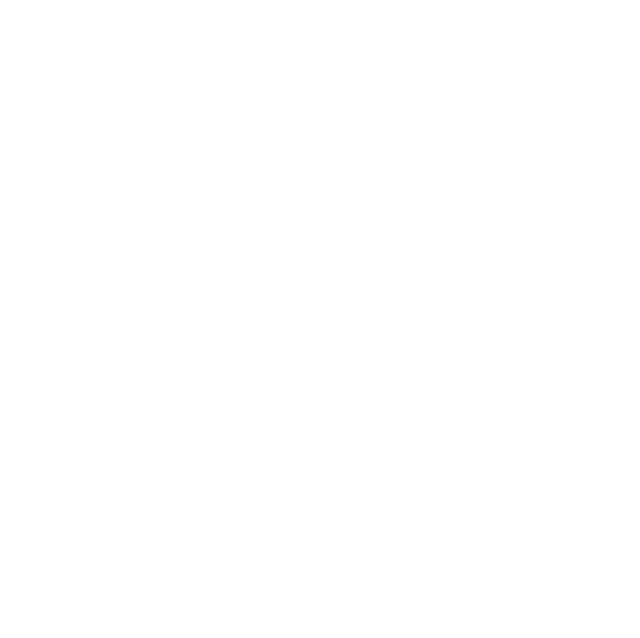
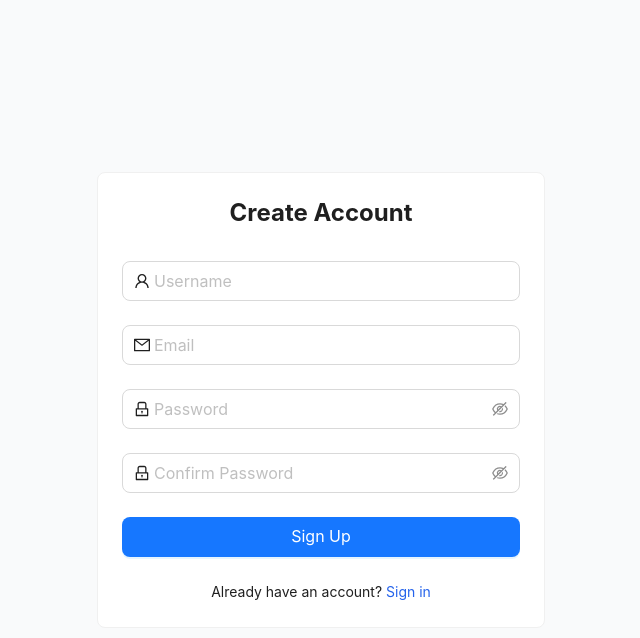
Before and after one commit to junkun0129/PiDiCa-front, a React (Vite) app: page /signin in a window 1280 px wide. Both pictures are taken after a click on the link "Sign up now". Shown: the top 638 px of the page, without its empty margins (319-959 px from the left). Built offline with nearby package versions, Linux system fonts and the light colour scheme.

Commit message:
implemented with auth system

```diff
--- a/src/AppLayout.tsx
+++ b/src/AppLayout.tsx
@@ -1,6 +1,6 @@
 import { Card, Layout, Menu, MenuProps } from "antd";
 import Sider from "antd/es/layout/Sider";
-import { appRoute, appStyle } from "./const";
+import { appRoute, appStyle, COOKIES } from "./const";
 import { Content } from "antd/es/layout/layout";
 import { Outlet, useLocation, useNavigate } from "react-router-dom";
 import { useEffect, useState } from "react";
@@ -17,7 +17,7 @@ const {
 
 const AppLayout = () => {
   const navigate = useNavigate();
-  const isSigned = getCookie("is-signed-in");
+  const isSigned = getCookie(COOKIES.isLoggedin);
   if (!isSigned) {
     navigate("/signin");
   }
--- a/src/api/auth.api.ts
+++ b/src/api/auth.api.ts
@@ -1,19 +1,36 @@
 import { fetchRequest } from "./helper.api";
 type SiginInApiBody = {
-  username: string;
+  email: string;
   password: string;
 };
-const signupApi = async (body: SiginInApiBody) => {
-  const response = await fetchRequest(`/auth/signup`, "POST", body);
+
+type SigninApiRes = {
+  data: {
+    token: string;
+    user: {
+      cd: string;
+      username: string;
+      email: string;
+    };
+  };
+  result: "success" | "failed";
+};
+export const signinApi = async (
+  body: SiginInApiBody
+): Promise<SigninApiRes> => {
+  const response = await fetchRequest(`/auth/signin`, "POST", body, true);
   return response;
 };
 
-type SIgnUpApiBody = {
+type SignUpApiBody = {
   username: string;
   password: string;
   email: string;
 };
-const signinApi = async (body: SIgnUpApiBody) => {
-  const response = await fetchRequest(`/auth/signin`, "POST", body);
+type SignupApiRes = {
+  result: "success" | "failed";
+};
+export const signupApi = async (body: SignUpApiBody): Promise<SignupApiRes> => {
+  const response = await fetchRequest(`/auth/signup`, "POST", body, true);
   return response;
 };
--- a/src/api/helper.api.ts
+++ b/src/api/helper.api.ts
@@ -1,14 +1,44 @@
-import { getCookie } from "../helpers/util";
+import { getCookie, resetAllCookies, setCookie } from "../helpers/util";
 
-export const fetchRequest = async (url: string, method: string, body?: any) => {
+export const fetchRequest = async (
+  url: string,
+  method: string,
+  body?: any,
+  isauth: boolean = false
+) => {
+  try {
     const token = getCookie("pidica-token");
+
     const headers = new Headers();
+
+    if (!isauth) {
+      if (!token) {
+        resetAllCookies();
+        // window.location.href = "/signin";
+      }
       headers.append("Authorization", `Bearer ${token}`);
+    }
+
     headers.append("Content-Type", "application/json");
-  const response = await fetch(url, {
+    const urlWithBase = `${import.meta.env.VITE_BASE_URL}${url}`;
+    const response = await fetch(urlWithBase, {
       method,
       headers,
       body: JSON.stringify(body),
     });
-  return response;
+    if (response.status === 401) {
+      handleAuthError();
+      return { result: "failed" };
+    }
+
+    return response.json();
+  } catch (error) {
+    console.error(error);
+    return { result: "failed" };
+  }
 };
+
+const handleAuthError = () => {
+  resetAllCookies();
+  window.location.href = "/signin";
+};
--- a/src/const.ts
+++ b/src/const.ts
@@ -6,13 +6,21 @@ export const appStyle = {
 
 export const appRoute = {
   dashboard: "dashboard",
-  reportRegister: "report-register",
-  reportManage: "report-manage",
-  taskManage: "task-manage",
-  projectManage: "project-manage",
-  userManage: "user-manage",
-  attendManage: "attend-manage",
-  setting: "settings",
+  reportRegister: "/report-register",
+  reportManage: "/report-manage",
+  taskManage: "/task-manage",
+  projectManage: "/project-manage",
+  userManage: "/user-manage",
+  attendManage: "/attend-manage",
+  setting: "/settings",
   signup: "signup",
   signin: "signin",
 };
+
+export const COOKIES = {
+  token: "pidica-token",
+  email: "pidica-email",
+  cd: "pidica-cd",
+  name: "pidica-name",
+  isLoggedin: "is-loggedin",
+};
--- a/src/helpers/util.ts
+++ b/src/helpers/util.ts
@@ -1,3 +1,5 @@
+import { COOKIES } from "../const";
+
 export const getCookie = (name: string) => {
   const cookie = document.cookie;
   const cookieArray = cookie.split("; ");
@@ -15,3 +17,9 @@ export const setCookie = (name: string, value: string, days: number = 1) => {
   date.setTime(date.getTime() + days * 24 * 60 * 60 * 1000);
   document.cookie = `${name}=${value};expires=${date.toUTCString()}`;
 };
+
+export const resetAllCookies = () => {
+  Object.values(COOKIES).forEach((cookieName) => {
+    document.cookie = `${cookieName}=; expires=Thu, 01 Jan 1970 00:00:00 UTC; path=/;`;
+  });
+};
--- a/src/pages/SigninPage.tsx
+++ b/src/pages/SigninPage.tsx
@@ -3,6 +3,8 @@ import { Form, Input, Button, Checkbox, Card, message } from "antd";
 import { UserOutlined, LockOutlined } from "@ant-design/icons";
 import { useNavigate } from "react-router-dom";
 import { setCookie } from "../helpers/util";
+import { signinApi } from "../api/auth.api";
+import { appRoute, COOKIES } from "../const";
 
 interface LoginFormData {
   username: string;
@@ -18,9 +20,20 @@ const SigninPage: React.FC = () => {
     try {
       setLoading(true);
       // API call would go here
-      setCookie("pidica-token", "1234");
+      const response = await signinApi({
+        email: values.username,
+        password: values.password,
+      });
+      if (response.result === "failed") {
+        throw new Error("Login failed!");
+      }
+      setCookie(COOKIES.token, response.data.token);
+      setCookie(COOKIES.email, response.data.user.email);
+      setCookie(COOKIES.cd, response.data.user.cd);
+      setCookie(COOKIES.name, response.data.user.username);
+      setCookie(COOKIES.isLoggedin, "true");
       message.success("Login successful!");
-      navigate("/dashboard");
+      navigate(appRoute.reportManage);
     } catch (error) {
       message.error("Login failed!");
     } finally {
--- a/src/pages/SignupPage.tsx
+++ b/src/pages/SignupPage.tsx
@@ -1,7 +1,129 @@
-import React from "react";
+import React, { useState } from "react";
+import { Form, Input, Button, Card, message } from "antd";
+import { UserOutlined, LockOutlined, MailOutlined } from "@ant-design/icons";
+import { useNavigate } from "react-router-dom";
+import { signupApi } from "../api/auth.api";
 
-const SignupPage = () => {
-  return <div></div>;
+interface SignupFormData {
+  username: string;
+  email: string;
+  password: string;
+  confirmPassword: string;
+}
+
+const SignupPage: React.FC = () => {
+  const [loading, setLoading] = useState(false);
+  const navigate = useNavigate();
+
+  const onFinish = async (values: SignupFormData) => {
+    try {
+      setLoading(true);
+      const response = await signupApi({
+        username: values.username,
+        email: values.email,
+        password: values.password,
+      });
+
+      if (response.result === "failed") {
+        throw new Error("Signup failed!");
+      }
+
+      message.success("Signup successful! Please login.");
+      navigate("/signin");
+    } catch (error) {
+      message.error("Signup failed!");
+    } finally {
+      setLoading(false);
+    }
+  };
+
+  return (
+    <div className="min-h-screen flex items-center justify-center bg-gray-50">
+      <Card className="w-full max-w-md">
+        <h1 className="text-2xl font-bold text-center mb-8">Create Account</h1>
+        <Form name="signup" onFinish={onFinish} layout="vertical">
+          <Form.Item
+            name="username"
+            rules={[
+              { required: true, message: "Please input your username!" },
+              { min: 3, message: "Username must be at least 3 characters!" },
+            ]}
+          >
+            <Input
+              prefix={<UserOutlined />}
+              placeholder="Username"
+              size="large"
+            />
+          </Form.Item>
+
+          <Form.Item
+            name="email"
+            rules={[
+              { required: true, message: "Please input your email!" },
+              { type: "email", message: "Please enter a valid email!" },
+            ]}
+          >
+            <Input prefix={<MailOutlined />} placeholder="Email" size="large" />
+          </Form.Item>
+
+          <Form.Item
+            name="password"
+            rules={[
+              { required: true, message: "Please input your password!" },
+              { min: 6, message: "Password must be at least 6 characters!" },
+            ]}
+          >
+            <Input.Password
+              prefix={<LockOutlined />}
+              placeholder="Password"
+              size="large"
+            />
+          </Form.Item>
+
+          <Form.Item
+            name="confirmPassword"
+            dependencies={["password"]}
+            rules={[
+              { required: true, message: "Please confirm your password!" },
+              ({ getFieldValue }) => ({
+                validator(_, value) {
+                  if (!value || getFieldValue("password") === value) {
+                    return Promise.resolve();
+                  }
+                  return Promise.reject(new Error("Passwords do not match!"));
+                },
+              }),
+            ]}
+          >
+            <Input.Password
+              prefix={<LockOutlined />}
+              placeholder="Confirm Password"
+              size="large"
+            />
+          </Form.Item>
+
+          <Form.Item>
+            <Button
+              type="primary"
+              htmlType="submit"
+              className="w-full"
+              size="large"
+              loading={loading}
+            >
+              Sign Up
+            </Button>
+          </Form.Item>
+
+          <div className="text-center">
+            Already have an account?{" "}
+            <a className="text-blue-600" onClick={() => navigate("/signin")}>
+              Sign in
+            </a>
+          </div>
+        </Form>
+      </Card>
+    </div>
+  );
 };
 
 export default SignupPage;
```
Also changed, not shown: 1 other file (tests, documents, lock files or other folders). Lines whose indentation alone changed are shown as unchanged.
